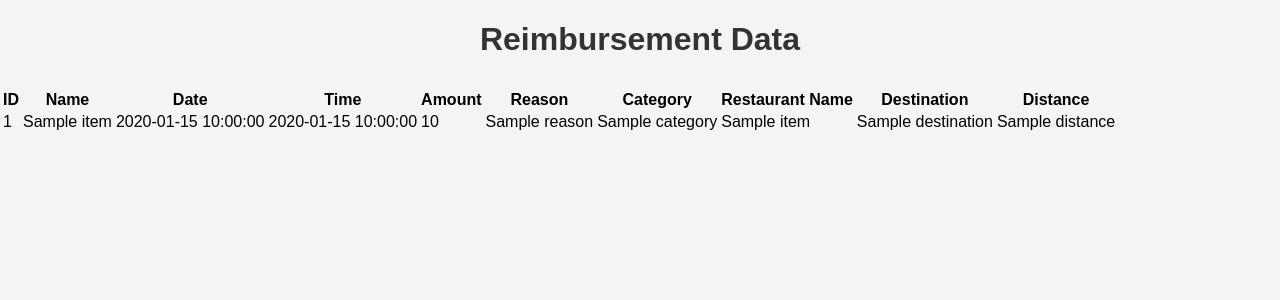
After one commit to LeonSK116/reimbursement-app, a Flask app: page /api/data in a window 1280 px wide. The commit adds this page. Shown: the top 300 px of the page. Run offline with Flask 3, Linux system fonts and the light colour scheme; a database or web service that is not in the repository returns one stand-in record (values such as "Sample title"); data that the repository does not hold is empty.

Commit message:
new version with read capability

```diff
--- a/backend/app.py
+++ b/backend/write.py
@@ -19,7 +19,7 @@ def get_db_connection():
     return conn
 
 
-@app.route('/submit', methods=['POST'])
+@app.route('/api/submit', methods=['POST'])
 def submit_reimbursement():
     try:
         #Explicitly check Content-Type header
--- a/frontend/static/css/style.css
+++ b/frontend/static/css/style.css
@@ -127,3 +127,12 @@ header h1 {
         margin-bottom: 10px;
     }
 }
+
+.my-claims-button {
+    background-color: #4CAF50;
+    color: white;
+    padding: 10px 15px;
+    border: none;
+    border-radius: 4px;
+    cursor: pointer;
+}
--- /dev/null
+++ b/frontend/templates/data.html
@@ -0,0 +1,42 @@
+<!DOCTYPE html>
+<html>
+<head>
+    <title>Reimbursement Data</title>
+    <link rel="stylesheet" href="/static/css/style.css">
+</head>
+<body>
+    <h1>Reimbursement Data</h1>
+    <table id="reimbursementTable">
+        <thead>
+            <tr>
+                <th>ID</th>
+                <th>Name</th>
+                <th>Date</th>
+                <th>Time</th>
+                <th>Amount</th>
+                <th>Reason</th>
+                <th>Category</th>
+                <th>Restaurant Name</th>
+                <th>Destination</th>
+                <th>Distance</th>
+            </tr>
+        </thead>
+        <tbody id="tableBody">
+            {% for item in data %}
+                <tr>
+                    <td>{{ item['id'] }}</td>
+                    <td>{{ item['name'] }}</td>
+                    <td>{{ item['date'] }}</td>
+                    <td>{{ item['time'] }}</td>
+                    <td>{{ item['amount'] }}</td>
+                    <td>{{ item['reason'] }}</td>
+                    <td>{{ item['category'] }}</td>
+                    <td>{{ item['restaurant_name'] }}</td>
+                    <td>{{ item['destination'] }}</td>
+                    <td>{{ item['distance'] }}</td>
+                </tr>
+            {% endfor %}
+        </tbody>
+    </table>
+</body>
+</html>
--- /dev/null
+++ b/frontend/web.py
@@ -0,0 +1,34 @@
+from flask import Flask, render_template, request, jsonify
+import requests
+
+app = Flask(__name__)
+
+BACKEND_URL_WRITE = "http://localhost:5001"
+BACKEND_URL_READ = "http://localhost:5002"
+
+@app.route("/")
+def index():
+    return render_template("index.html")
+
+@app.route("/api/submit", methods=["POST"])
+def submit():
+    data = request.get_json()
+    try:
+        response = requests.post(f"{BACKEND_URL_WRITE}/api/submit", json=data)
+        response.raise_for_status()
+        return jsonify({"message": "Data submitted successfully"}), 200
+    except requests.exceptions.RequestException as e:
+        return jsonify({"error": str(e)}), 500
+
+@app.route('/api/data')
+def view():
+    try:
+        response = requests.get(f'{BACKEND_URL_READ}/api/data')
+        response.raise_for_status()
+        data = response.json()
+        return render_template('data.html', data=data)
+    except requests.exceptions.RequestException as e:
+        return jsonify({"error": str(e)}), 500
+
+if __name__ == "__main__":
+    app.run(debug=True, host='0.0.0.0', port=5000)
```
Also changed, not shown: backend/read.py (added, +40 -0 lines), frontend/app.py (deleted, +0 -23 lines), frontend/templates/index.html (+10 -3 lines).
